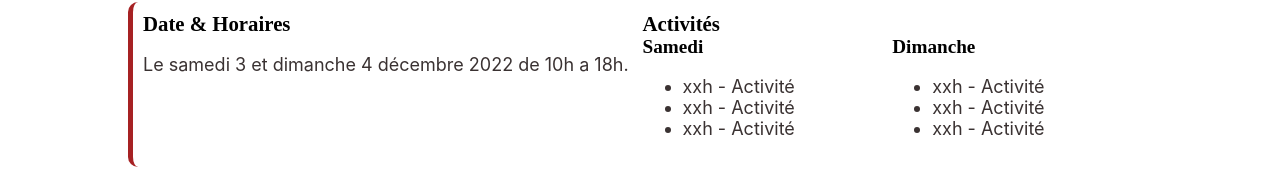
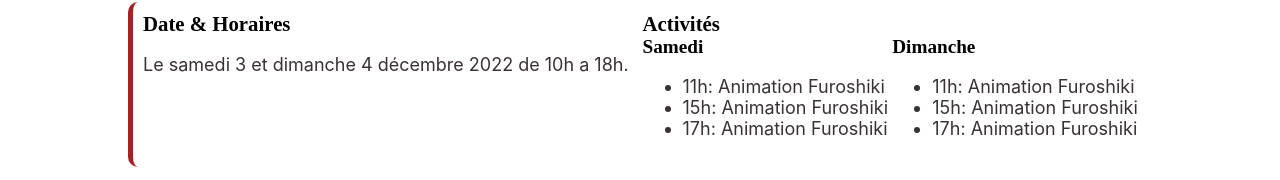
Before and after one commit to bunbun721/couleurs-solidaires, a React (Create React App) app: page /informations-pratiques in a window 1280 px wide. Shown: the part 538-718 px from the top of the page. Built offline with nearby package versions, Linux system fonts and the light colour scheme; a web font is replaced by a local one.

Commit message:
[ADD] animations

```diff
--- a/src/pages/InfoPratiques.js
+++ b/src/pages/InfoPratiques.js
@@ -36,17 +36,17 @@ function InfoPratiques() {
                 <Grid item xs={12} md={6}>
                   <h5>Samedi</h5>
                   <ul>
-                    <li>xxh - Activité</li>
-                    <li>xxh - Activité</li>
-                    <li>xxh - Activité</li>
+                    <li>11h: Animation Furoshiki</li>
+                    <li>15h: Animation Furoshiki</li>
+                    <li>17h: Animation Furoshiki</li>
                   </ul>
                 </Grid>
                 <Grid item xs={12} md={6}>
                   <h5>Dimanche</h5>
                   <ul>
-                    <li>xxh - Activité</li>
-                    <li>xxh - Activité</li>
-                    <li>xxh - Activité</li>
+                    <li>11h: Animation Furoshiki</li>
+                    <li>15h: Animation Furoshiki</li>
+                    <li>17h: Animation Furoshiki</li>
                   </ul>
                 </Grid>
               </Grid>
```
